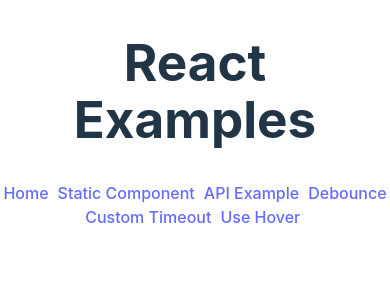
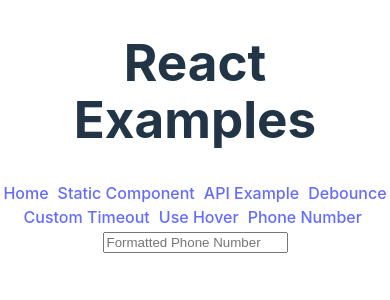
Before and after one commit to neerajrd25/react-problems, a React (Vite) app: page /phone-number in a window 390 px wide. Shown: the top 300 px of the page. Built offline with nearby package versions, Linux system fonts and the light colour scheme.

Commit message:
Phone Number input component added

```diff
--- a/src/App.tsx
+++ b/src/App.tsx
@@ -6,6 +6,7 @@
 import { Debounce } from './components/Debounce';
 import { Timeout } from './components/Timeout';
 import { Hover } from './components/Hover';
+import PhoneNumber from './components/PhoneNumberInput';
 
 const navlinks = [
   { path: '/', name: 'Home', component: <Home /> },
@@ -13,7 +14,8 @@
   { path: '/transactions', name: 'API Example',  component: <Transactions /> },
   { path: '/debounce', name: 'Debounce',  component: <Debounce /> },
   { path: '/timeout', name: 'Custom Timeout',  component: <Timeout /> },
-  { path: '/hover', name: 'Use Hover',  component: <Hover /> }
+  { path: '/hover', name: 'Use Hover',  component: <Hover /> },
+  { path: '/phone-number', name: 'Phone Number',  component: <PhoneNumber /> }
 
 ];
 
--- /dev/null
+++ b/src/components/PhoneNumberInput.tsx
@@ -0,0 +1,68 @@
+import { useEffect, useRef, useState } from "react"
+
+const PhoneNumberInput = ({ maxLength = 10 }) => {
+
+  const inputRef = useRef(null);
+  const [phone, setPhone] = useState('');
+  const carretPositonRef = useRef(0);
+
+  // (123)456-7890
+  const handleChange = (event: { target: { value: string; selectionStart: any; }; }) => {
+    const text: string = event.target.value;
+    const selectionStart = event.target.selectionStart;
+
+    const formattedValue: string[] = [];
+    const numbers = text.replace(/[^0-9]/g, '');
+    const size = numbers.length;
+
+    if (size > maxLength) return;
+
+    for (let i = 0; i < size; i++) {
+      if (size > 3 && i === 0) {
+        formattedValue.push('(')
+      }
+      formattedValue.push(numbers[i]);
+
+      if (size > 3 && i === 2) {
+        formattedValue.push(')')
+
+      }
+
+      if (size > 6 && i === 5) {
+        formattedValue.push('-')
+
+      }
+    }
+
+    const diff  =  formattedValue.length -  text.length ;
+    if(selectionStart) carretPositonRef.current = selectionStart  + diff;
+
+    setPhone(formattedValue.join(''));
+  };
+
+
+  useEffect(() => {
+    if (inputRef.current) {
+      inputRef.current.setSelectionRange(carretPositonRef.current, carretPositonRef.current)
+    }
+  }, [phone]);
+
+  return (
+    <>
+      <input value={phone}  type="text" ref={inputRef} placeholder="Formatted Phone Number"
+        onChange={handleChange}
+      />
+    </>
+  )
+}
+
+const App = () => {
+
+  return (
+    <div>
+      <PhoneNumberInput maxLength={10} />
+
+    </div>
+  )
+}
+export default App
```
